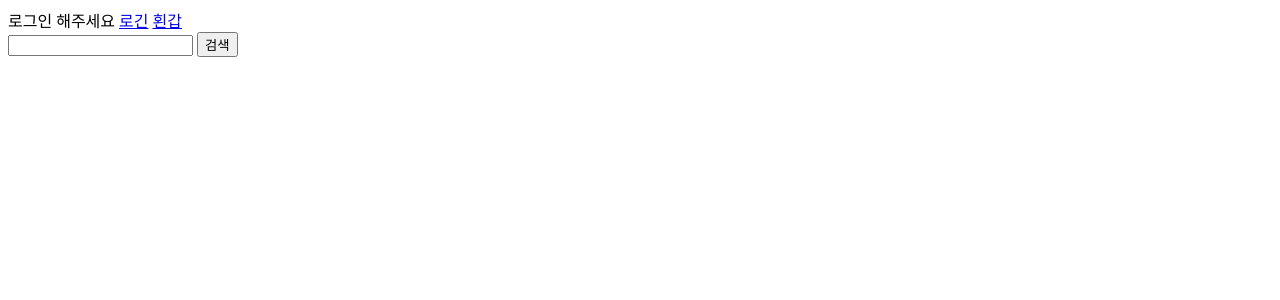
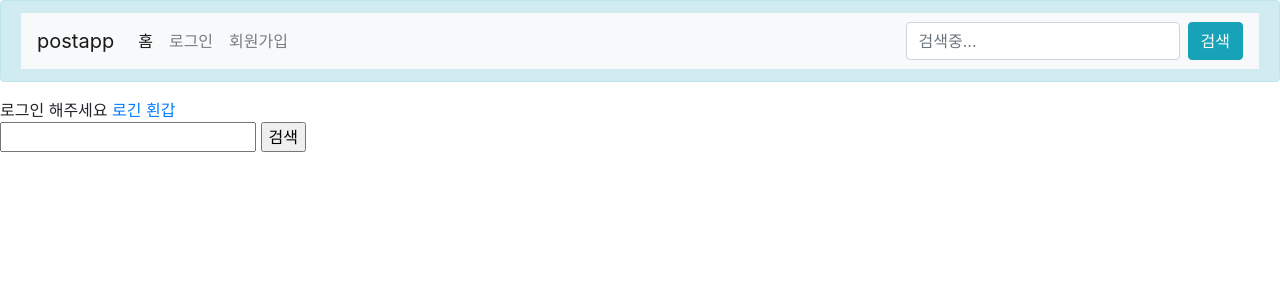
Before and after one commit to ji-jihyun/1project, a Django app: page / in a window 1280 px wide. Shown: the top 300 px of the page. Run offline with Django 3.2, Linux system fonts and the light colour scheme; data that the repository does not hold is empty; parts of the project's set-up code (start-up, migrations or seed data) failed here and were passed over; some libraries are stand-ins or nearby versions.

Commit message:
first commit

```diff
--- a/postapp/templates/home.html
+++ b/postapp/templates/home.html
@@ -1,3 +1,11 @@
+<head>
+    <link rel="stylesheet" href="https://stackpath.bootstrapcdn.com/bootstrap/4.3.1/css/bootstrap.min.css" integrity="sha384-ggOyR0iXCbMQv3Xipma34MD+dH/1fQ784/j6cY/iJTQUOhcWr7x9JvoRxT2MZw1T" crossorigin="anonymous">
+    <script src="https://code.jquery.com/jquery-3.3.1.slim.min.js" integrity="sha384-q8i/X+965DzO0rT7abK41JStQIAqVgRVzpbzo5smXKp4YfRvH+8abtTE1Pi6jizo" crossorigin="anonymous"></script>
+    <script src="https://cdnjs.cloudflare.com/ajax/libs/popper.js/1.14.7/umd/popper.min.js" integrity="sha384-UO2eT0CpHqdSJQ6hJty5KVphtPhzWj9WO1clHTMGa3JDZwrnQq4sF86dIHNDz0W1" crossorigin="anonymous"></script>
+    <script src="https://stackpath.bootstrapcdn.com/bootstrap/4.3.1/js/bootstrap.min.js" integrity="sha384-JjSmVgyd0p3pXB1rRibZUAYoIIy6OrQ6VrjIEaFf/nJGzIxFDsf4x0xIM+B07jRM" crossorigin="anonymous"></script>
+</head>
+
+<body>
 
 {% if user.is_authenticated %}
 
@@ -11,10 +19,37 @@
 <a href="{% url 'new' %}">글쓰기</a>
 
 {% else %}
+<div class="alert alert-info" role="alert">
+    <nav class="navbar navbar-expand-lg navbar-light bg-light">
+        <a class="navbar-brand" href="#">postapp</a>
+        <button class="navbar-toggler" type="button" data-toggle="collapse" data-target="#navbarSupportedContent" aria-controls="navbarSupportedContent" aria-expanded="false" aria-label="Toggle navigation">
+          <span class="navbar-toggler-icon"></span>
+        </button>
+
+        <div class="collapse navbar-collapse" id="navbarSupportedContent">
+          <ul class="navbar-nav mr-auto">
+            <li class="nav-item active">
+              <a class="nav-link" href="{% url 'home' %}">홈 <span class="sr-only">(current)</span></a>
+            </li>
+            <li class="nav-item">
+              <a class="nav-link" href="{% url 'login' %}">로그인</a>
+            </li>
+            <li class="nav-item">
+              <a class="nav-link" href="{% url 'signup' %}">회원가입</a>
+            </li>
+          </ul>
+          <form class="form-inline my-2 my-lg-0" action="{% url 'search' %}" method="get">
+            <input class="form-control mr-sm-2" type="text" name="q" value="{{ q }}" placeholder="검색중...">
+            <button class="btn btn-info" type="submit" value="검색">검색</button>
+          </form>
+        </div>
+    </nav>
+</div>
 
 로그인 해주세요
 <a href="{% url 'login' %}">로긴</a>
 <a href="{% url 'signup' %}">횐갑</a>
+
 
 {% endif %}
 
@@ -35,3 +70,5 @@
             <a href="{% url 'detail' post.id %}">자세히보기</a>
         </div>
 {% endfor %}
+
+</body>
--- a/runtime.txt
+++ b/runtime.txt
@@ -0,0 +1 @@
+python-3.7.2
```
Also changed, not shown: accounts/templates/login.html (+11 -1 lines), postproject/settings.py (+10 -0 lines), postproject/storages.py (added, +8 -0 lines), postapp/views.py (line endings or trailing spaces).
